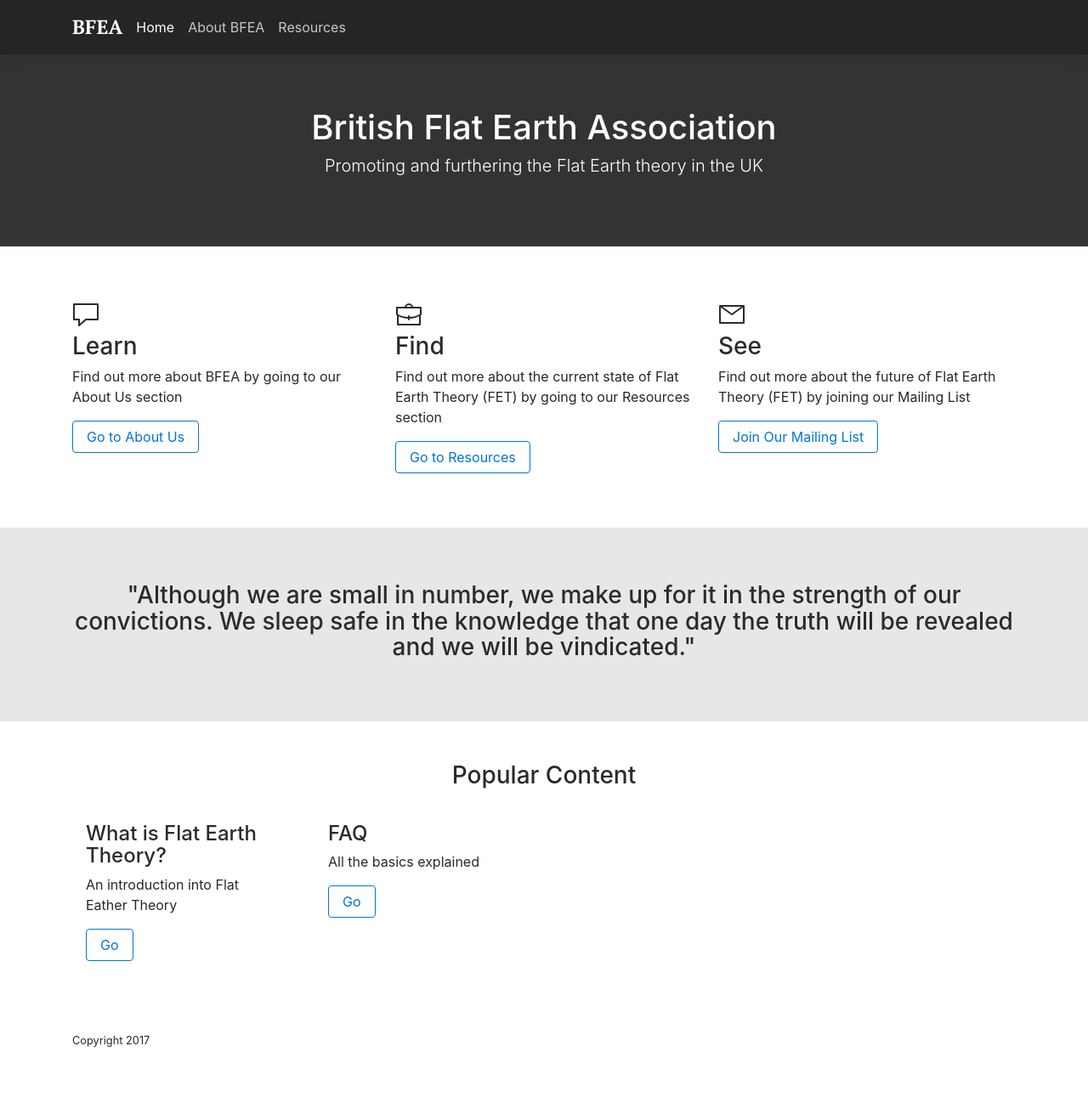
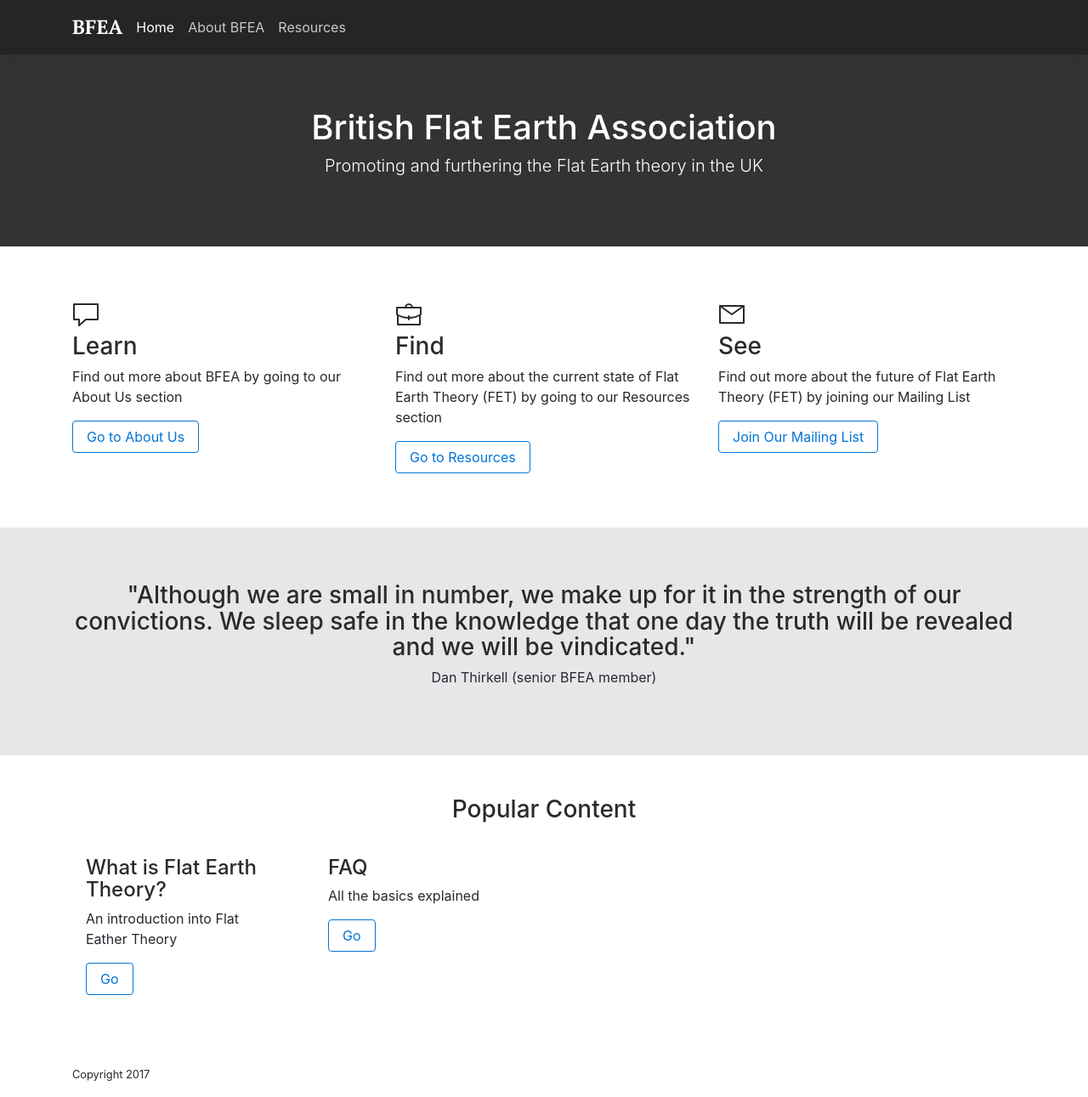
Before and after one commit to krussll/etsysimplicity, a Jekyll site: the page built from index.md, in a window 1280 px wide. Shown: the whole page at 85% size. Built offline with Jekyll 4.4.1, drawn with Linux system fonts in a browser that asks for light colours; a script that is not in the unit is left out; before the commit the page ends 1251 px from its top, so only the background shows below that.

Commit message:
Update home.html

```diff
--- a/_layouts/home.html
+++ b/_layouts/home.html
@@ -42,6 +42,7 @@
     <div class="jumbotron quote my-3">
       <div class="container text-center">
         <h3>"Although we are small in number, we make up for it in the strength of our convictions. We sleep safe in the knowledge that one day the truth will be revealed and we will be vindicated."</h3>
+        <p>Dan Thirkell (senior BFEA member)</p>
       </div>
     </div>
 
```
